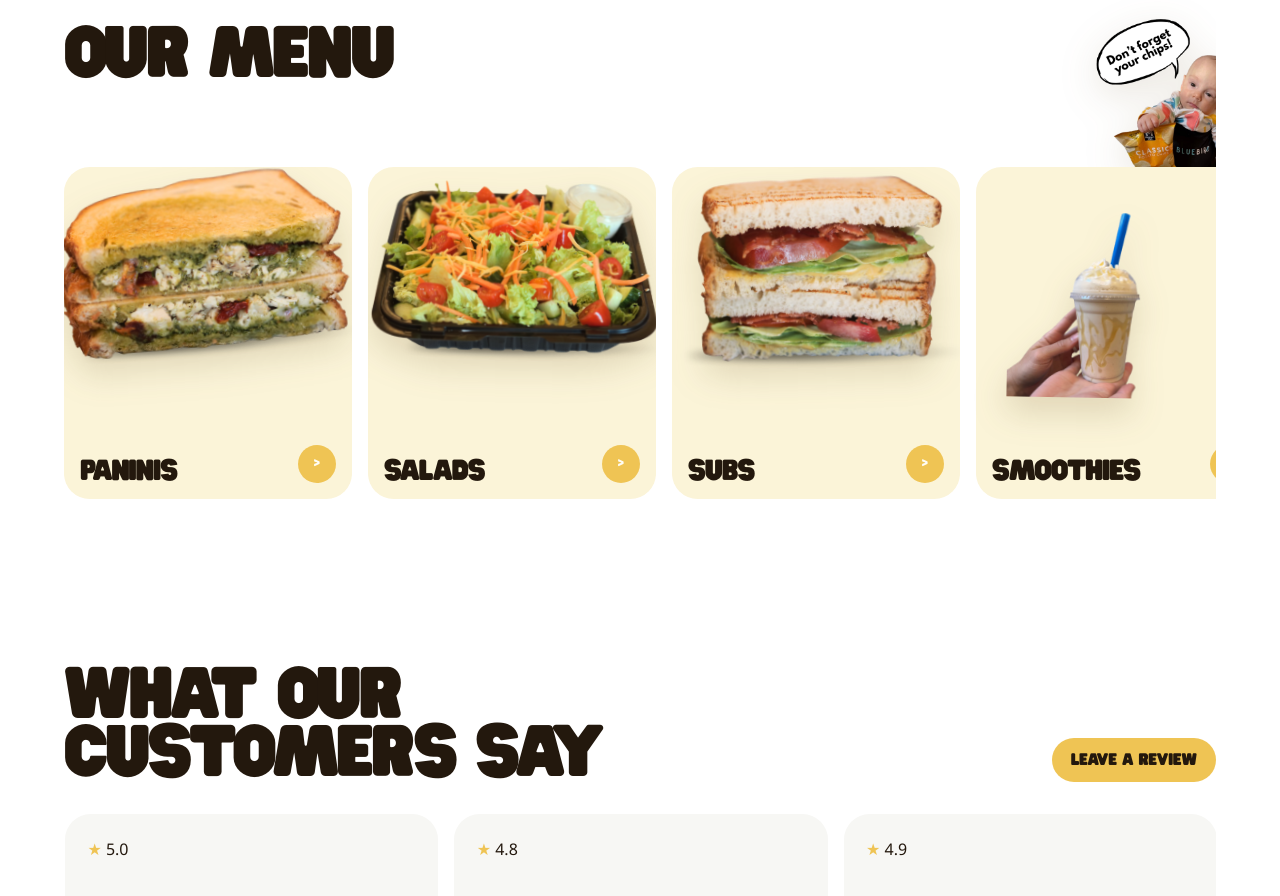
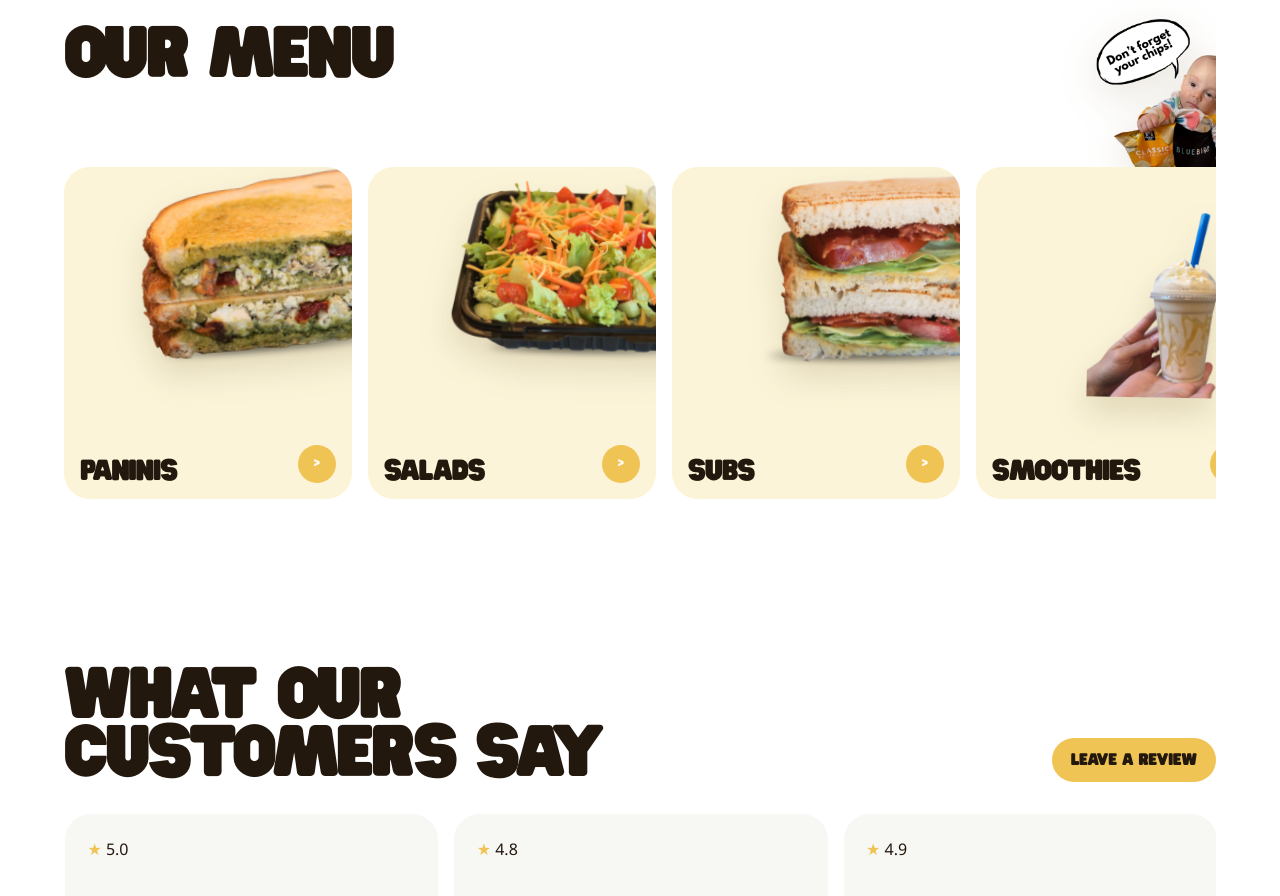
Before and after one commit to andrewchwalik/bluebird, a React (Vite) app: page / in a window 1280 px wide. Shown: the part 2180-3076 px from the top of the page. Built offline with nearby package versions, Linux system fonts and the light colour scheme; no server answers.

Commit message:
Shift home menu imagery right

```diff
--- a/src/App.css
+++ b/src/App.css
@@ -709,7 +709,7 @@ main {
   filter: drop-shadow(0 1rem 1rem rgba(108, 76, 31, 0.18));
   transform-origin: center;
   transform:
-    translateX(-50%)
+    translateX(calc(-50% + var(--menu-card-shift-x, 80px)))
     rotate(var(--menu-card-rotate, 0deg))
     scale(var(--menu-card-scale, 1));
 }
```
